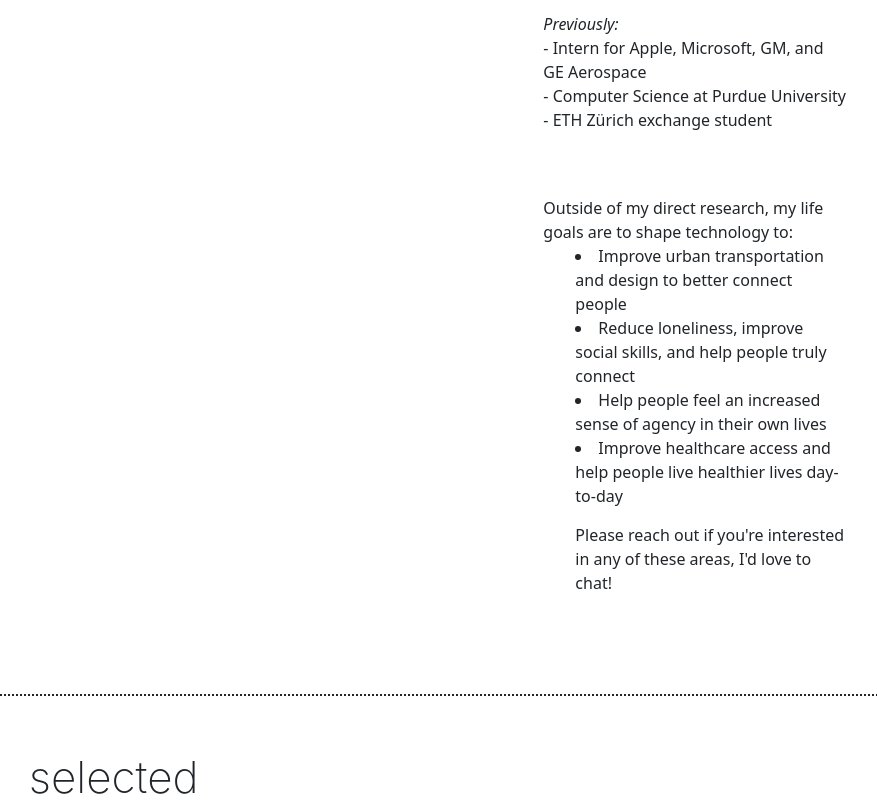
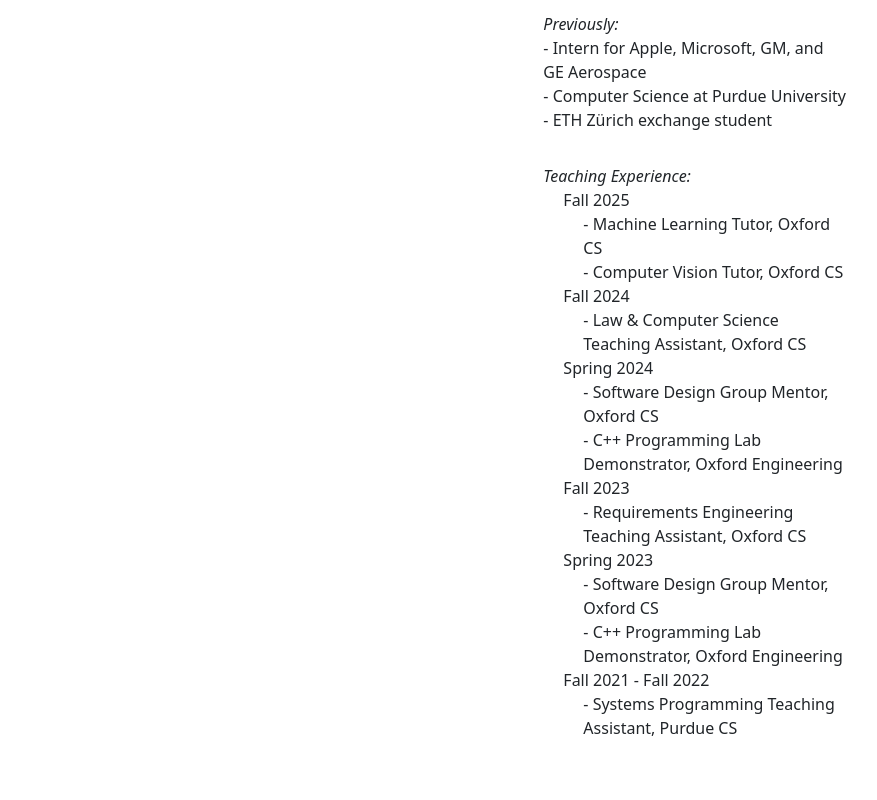
Before and after one commit to bbhardin/bbhardin.github.io, a React (Create React App) app: page /resume in a window 1280 px wide. Shown: the part 1000-1800 px from the top of the page, without its empty margins (87-964 px from the left). Built offline with nearby package versions, Linux system fonts and the light colour scheme; a web font is replaced by a local one.

Commit message:
Update teaching experiences

```diff
--- a/src/HomePage.js
+++ b/src/HomePage.js
@@ -106,54 +106,10 @@ export default function HomePage() {
                                     fontWeight: "",
                                     marginBottom: "1rem",
                                     color: "var(--exploreorange)",
-                                    transform: "translate(-27%, 0px)",
+                                    transform: "translate(0%, 0px)",
                                     lineHeight: "100%",
                                     // textAlign: "left"
                                 }}>BENJAMIN<br/><span style={{paddingLeft: "25px"}}>HARDIN</span></p>
-                                {/*<div style={{position: "absolute", transform: "translate(-325px, -150px)"}}>*/}
-                                {/*    <link rel="stylesheet"*/}
-                                {/*          href="https://cdnjs.cloudflare.com/ajax/libs/font-awesome/4.7.0/css/font-awesome.min.css"/>*/}
-                                {/*    <a href="https://www.linkedin.com/in/benjamin-hardin" target="_blank"*/}
-                                {/*       className="fa fa-linkedin"></a>*/}
-                                {/*    /!*<span style={{*!/*/}
-                                {/*    /!*    transform: "rotate(-90deg) translateY(-15px)",*!/*/}
-                                {/*    /!*    display: "inline-block",*!/*/}
-                                {/*    /!*    fontWeight: "150",*!/*/}
-                                {/*    /!*    fontSize: "12px",*!/*/}
-                                {/*    /!*    color: "var(--exploreorange)",*!/*/}
-                                {/*    /!*}}> linkedin</span>*!/*/}
-                                {/*    <br/>*/}
-                                {/*    <a href="https://scholar.google.com/citations?user=kKQG1fIAAAAJ&hl=en&oi=ao"*/}
-                                {/*       target="_blank"*/}
-                                {/*       className="fa fa-graduation-cap"></a>*/}
-                                {/*    /!*<span style={{*!/*/}
-                                {/*    /!*    transform: "rotate(-90deg) translateY(-15px)",*!/*/}
-                                {/*    /!*    display: "inline-block",*!/*/}
-                                {/*    /!*    fontWeight: "150",*!/*/}
-                                {/*    /!*    fontSize: "12px",*!/*/}
-                                {/*    /!*    color: "var(--exploreorange)",*!/*/}
-                                {/*    /!*}}> scholar</span>*!/*/}
-                                {/*    <br/>*/}
-                                {/*    <a href="https://github.com/bbhardin" target="_blank" className="fa fa-github"></a>*/}
-                                {/*    /!*<span style={{*!/*/}
-                                {/*    /!*    transform: "rotate(-90deg) translateY(-13px)",*!/*/}
-                                {/*    /!*    display: "inline-block",*!/*/}
-                                {/*    /!*    fontWeight: "150",*!/*/}
-                                {/*    /!*    fontSize: "12px",*!/*/}
-                                {/*    /!*    color: "var(--exploreorange)",*!/*/}
-                                {/*    /!*}}> github</span>*!/*/}
-                                {/*    <br/>*/}
-                                {/*    <a href="https://www.twitter.com/b_b_hardin" target="_blank"*/}
-                                {/*       className="fa fa-twitter"></a>*/}
-                                {/*    /!*<span style={{*!/*/}
-                                {/*    /!*    transform: "rotate(-90deg) translateY(-13px)",*!/*/}
-                                {/*    /!*    display: "inline-block",*!/*/}
-                                {/*    /!*    fontWeight: "150",*!/*/}
-                                {/*    /!*    fontSize: "12px",*!/*/}
-                                {/*    /!*    color: "var(--exploreorange)",*!/*/}
-                                {/*    /!*}}>twitter</span>*!/*/}
-                                {/*    <br/>*/}
-                                {/*</div>*/}
 
 
                                 {/*THIS LINK IS WHERE I GET THE ICONS*/}
@@ -224,8 +180,41 @@ export default function HomePage() {
                                              - Intern for Apple, Microsoft, GM, and GE Aerospace<br></br>
                                         - Computer Science at Purdue University <br></br>
                                         - ETH Zürich exchange student
+                                    </div>
 
-
+                                    <div style={{fontSize: 16, paddingTop: "2rem"}}>
+                                        <span style={{fontStyle:"italic"}}>Teaching Experience:
+                                            <br></br>
+                                            </span>
+                                        <div style={{paddingLeft: "20px"}}>
+                                            Fall 2025 <br></br>
+                                                <div style={{paddingLeft: "20px"}}>
+                                               - Machine Learning Tutor, Oxford CS<br></br>
+                                               - Computer Vision Tutor, Oxford CS<br></br>
+                                                </div>
+                                            Fall 2024 <br></br>
+                                            <div style={{paddingLeft: "20px"}}>
+                                                - Law & Computer Science Teaching Assistant, <span style={{fontWeight: "200"}}>Oxford CS</span>
+                                            </div>
+                                            Spring 2024 <br></br>
+                                            <div style={{paddingLeft: "20px"}}>
+                                             - Software Design Group Mentor, <span style={{fontWeight: "200"}}>Oxford CS</span><br></br>
+                                             - C++ Programming Lab Demonstrator, <span style={{fontWeight: "200"}}>Oxford Engineering</span>
+                                            </div>
+                                            Fall 2023 <br></br>
+                                            <div style={{paddingLeft: "20px"}}>
+                                             - Requirements Engineering Teaching Assistant, <span style={{fontWeight: "200"}}>Oxford CS</span>
+                                            </div>
+                                            Spring 2023 <br></br>
+                                            <div style={{paddingLeft: "20px"}}>
+                                             - Software Design Group Mentor, <span style={{fontWeight: "200"}}>Oxford CS</span><br></br>
+                                             - C++ Programming Lab Demonstrator, <span style={{fontWeight: "200"}}>Oxford Engineering</span>
+                                            </div>
+                                            Fall 2021 - Fall 2022 <br></br>
+                                            <div style={{paddingLeft: "20px"}}>
+                                             - Systems Programming Teaching Assistant, <span style={{fontWeight: "200"}}>Purdue CS</span>
+                                            </div>
+                                            </div>
                                     </div>
 
                                     <div style={{fontSize: 16, fontWeight: "200", paddingTop: "4rem"}}>
```
